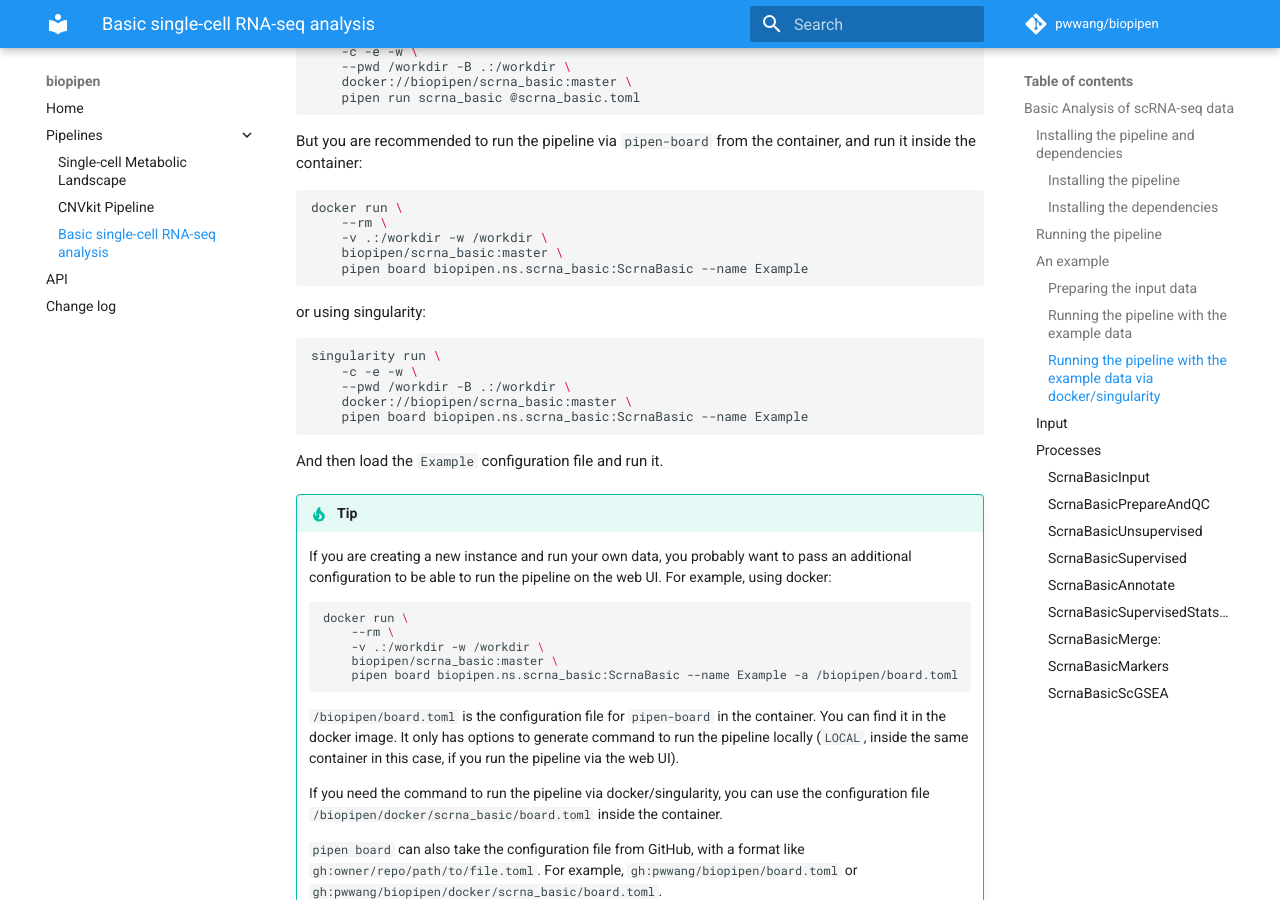
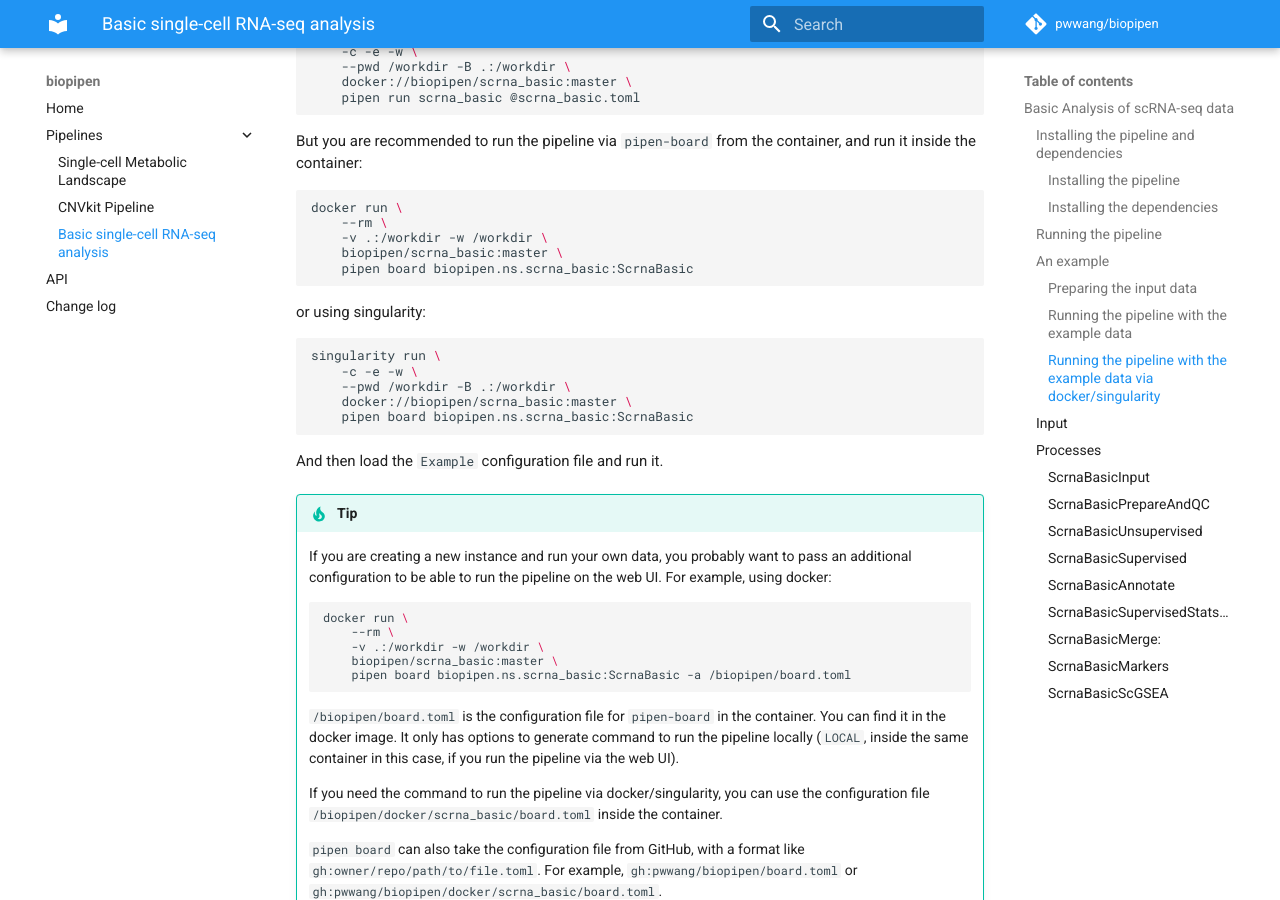
Before and after one commit to pwwang/biopipen, an MkDocs documentation site: the page built from docs/pipelines/scrna_basic.md, in a window 1280 px wide and 900 px high, scrolled down 4131 px. Built offline with MkDocs 1.6.1 and Material for MkDocs 9.7.7, drawn with Linux system fonts in a browser that asks for light colours; comment, search, counter and statistics services are not loaded.

Commit message:
⬆️ Adopt pipen-board 0.6

````diff
--- a/docs/pipelines/scrna_basic.md
+++ b/docs/pipelines/scrna_basic.md
@@ -230,7 +230,7 @@
     --rm \
     -v .:/workdir -w /workdir \
     biopipen/scrna_basic:master \
-    pipen board biopipen.ns.scrna_basic:ScrnaBasic --name Example
+    pipen board biopipen.ns.scrna_basic:ScrnaBasic
 ```
 
 or using singularity:
@@ -240,7 +240,7 @@
     -c -e -w \
     --pwd /workdir -B .:/workdir \
     docker://biopipen/scrna_basic:master \
-    pipen board biopipen.ns.scrna_basic:ScrnaBasic --name Example
+    pipen board biopipen.ns.scrna_basic:ScrnaBasic
 ```
 
 And then load the `Example` configuration file and run it.
@@ -253,7 +253,7 @@
         --rm \
         -v .:/workdir -w /workdir \
         biopipen/scrna_basic:master \
-        pipen board biopipen.ns.scrna_basic:ScrnaBasic --name Example -a /biopipen/board.toml
+        pipen board biopipen.ns.scrna_basic:ScrnaBasic -a /biopipen/board.toml
     ```
 
     `/biopipen/board.toml` is the configuration file for `pipen-board` in the container. You can find it in the docker image. It only has options to generate command to run the pipeline locally (`LOCAL`, inside the same container in this case, if you run the pipeline via the web UI).
````
Also changed, not shown: 2 other files.
